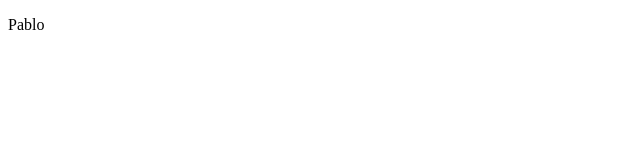
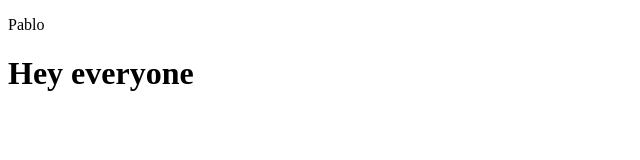
Before and after one commit to tatpeple1/myproject, a plain HTML site: page index.html in a window 1280 px wide. Shown: the whole page, without its empty margins (0-640 px from the left). Drawn offline with Linux system fonts and the light colour scheme.

Commit message:
new commit

```diff
--- a/index.html
+++ b/index.html
@@ -7,5 +7,7 @@
 </head>
 <body>
     <p>Pablo</p>
+    <h1>Hey everyone</h1>
+
 </body>
 </html>
```
